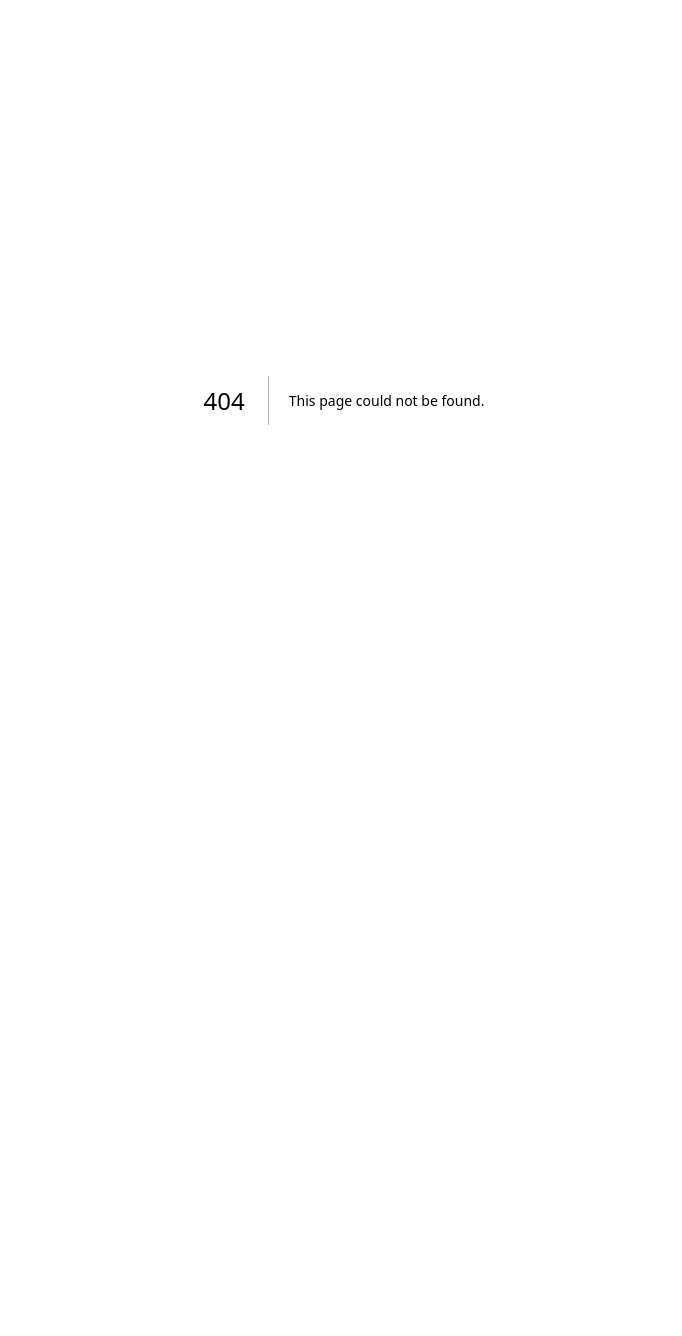
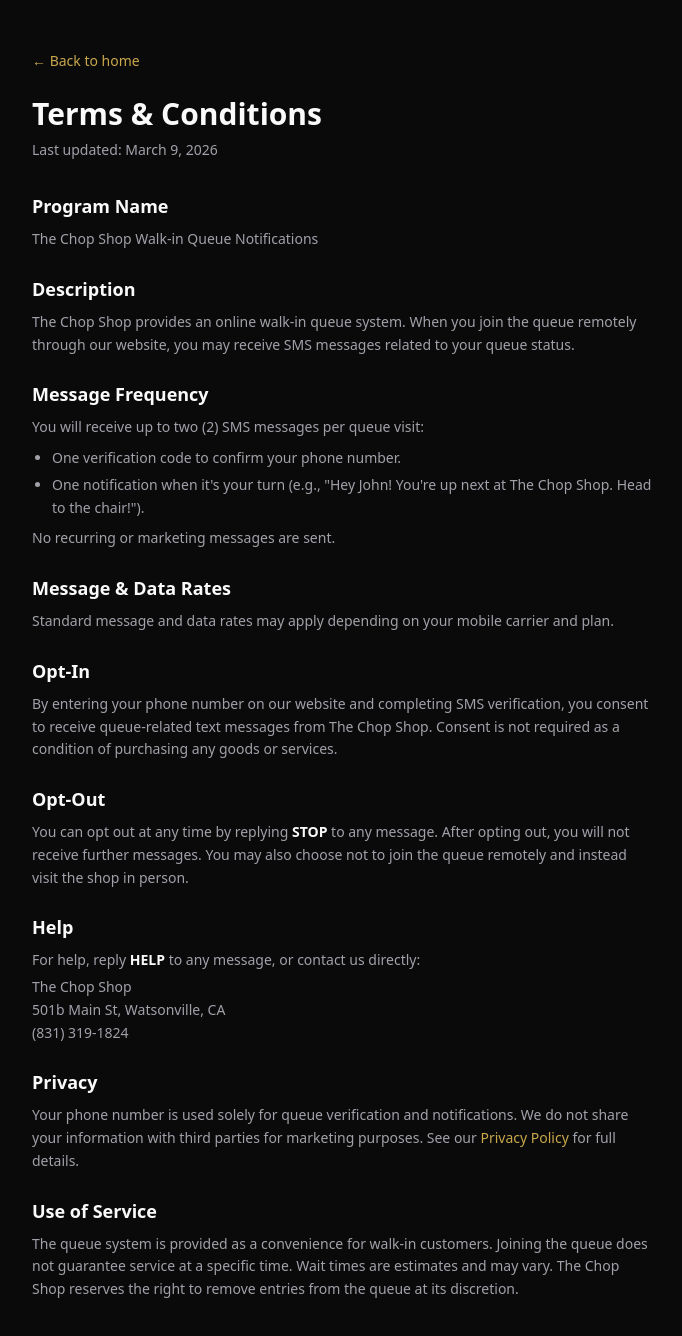
Before and after one commit to geesanchez/chopshop-walkins, a Next.js app: page /terms in a window 1280 px wide. Before the commit this address had no page. Shown: the top 1336 px of the page, without its empty margins (296-978 px from the left). Before the commit the page ends 800 px from the top, so only its background shows below. Built offline with nearby package versions, Linux system fonts and the light colour scheme.

Commit message:
Add privacy policy and terms pages for A2P 10DLC registration
Required by Twilio campaign registration for SMS notifications.
Covers data collection, SMS consent, opt-out (STOP/HELP), and
message frequency disclosures.

```diff
--- /dev/null
+++ b/src/app/privacy/page.tsx
@@ -0,0 +1,132 @@
+import Link from "next/link";
+import type { Metadata } from "next";
+
+export const metadata: Metadata = {
+  title: "Privacy Policy — The Chop Shop",
+  description: "Privacy policy for The Chop Shop walk-in queue system.",
+};
+
+export default function PrivacyPage() {
+  return (
+    <div className="min-h-screen bg-background text-foreground px-6 py-12 max-w-2xl mx-auto">
+      <Link href="/" className="text-gold hover:underline text-sm">
+        &larr; Back to home
+      </Link>
+
+      <h1 className="text-3xl font-bold mt-6 mb-2">Privacy Policy</h1>
+      <p className="text-sm text-muted-foreground mb-8">
+        Last updated: March 9, 2026
+      </p>
+
+      <div className="space-y-6 text-sm leading-relaxed text-muted-foreground">
+        <section>
+          <h2 className="text-lg font-semibold text-foreground mb-2">
+            Who We Are
+          </h2>
+          <p>
+            The Chop Shop is a barbershop located at 501b Main St, Watsonville,
+            CA. We operate an online walk-in queue system at
+            thechopshopwatsonville.com that allows customers to join our queue
+            remotely or in-store.
+          </p>
+        </section>
+
+        <section>
+          <h2 className="text-lg font-semibold text-foreground mb-2">
+            Information We Collect
+          </h2>
+          <p>When you use our queue system, we may collect:</p>
+          <ul className="list-disc pl-5 mt-2 space-y-1">
+            <li>
+              <strong className="text-foreground">Your first name</strong> — to
+              identify you in the queue and call you when it&apos;s your turn.
+            </li>
+            <li>
+              <strong className="text-foreground">Your phone number</strong>{" "}
+              (remote join only) — to verify your identity via SMS and notify
+              you when it&apos;s your turn.
+            </li>
+            <li>
+              <strong className="text-foreground">Service selected</strong> — to
+              estimate wait times.
+            </li>
+          </ul>
+        </section>
+
+        <section>
+          <h2 className="text-lg font-semibold text-foreground mb-2">
+            How We Use Your Information
+          </h2>
+          <ul className="list-disc pl-5 space-y-1">
+            <li>To manage your place in the walk-in queue.</li>
+            <li>
+              To send you a one-time SMS notification when it&apos;s your turn
+              (remote customers only).
+            </li>
+            <li>
+              To send a one-time SMS verification code to confirm your phone
+              number.
+            </li>
+          </ul>
+          <p className="mt-2">
+            We do <strong className="text-foreground">not</strong> use your
+            information for marketing, advertising, or promotional messages.
+          </p>
+        </section>
+
+        <section>
+          <h2 className="text-lg font-semibold text-foreground mb-2">
+            Data Retention
+          </h2>
+          <p>
+            Queue entries are automatically removed after your visit is
+            completed. We do not retain your phone number after your queue
+            session ends. Completed cut records (name, service, date) are kept
+            for internal analytics only.
+          </p>
+        </section>
+
+        <section>
+          <h2 className="text-lg font-semibold text-foreground mb-2">
+            Data Sharing
+          </h2>
+          <p>
+            We do not sell, share, or disclose your personal information to
+            third parties. SMS messages are sent through Twilio, our
+            communications provider, solely for the purpose of queue
+            notifications and phone verification.
+          </p>
+        </section>
+
+        <section>
+          <h2 className="text-lg font-semibold text-foreground mb-2">
+            SMS Messaging
+          </h2>
+          <p>
+            By joining the queue remotely, you consent to receive up to two SMS
+            messages per visit: one verification code and one notification when
+            it&apos;s your turn. Standard message and data rates may apply. No
+            recurring messages are sent.
+          </p>
+        </section>
+
+        <section>
+          <h2 className="text-lg font-semibold text-foreground mb-2">
+            Contact Us
+          </h2>
+          <p>
+            If you have questions about this privacy policy, contact us at the
+            shop:
+          </p>
+          <p className="mt-1">
+            The Chop Shop
+            <br />
+            501b Main St, Watsonville, CA
+            <br />
+            (831) 319-1824
+          </p>
+        </section>
+      </div>
+    </div>
+  );
+}
--- a/src/app/sitemap.ts
+++ b/src/app/sitemap.ts
@@ -14,5 +14,17 @@
       changeFrequency: "weekly",
       priority: 0.8,
     },
+    {
+      url: "https://queue.thechopshopwatsonville.com/privacy",
+      lastModified: new Date(),
+      changeFrequency: "yearly",
+      priority: 0.3,
+    },
+    {
+      url: "https://queue.thechopshopwatsonville.com/terms",
+      lastModified: new Date(),
+      changeFrequency: "yearly",
+      priority: 0.3,
+    },
   ];
 }
--- /dev/null
+++ b/src/app/terms/page.tsx
@@ -0,0 +1,139 @@
+import Link from "next/link";
+import type { Metadata } from "next";
+
+export const metadata: Metadata = {
+  title: "Terms & Conditions — The Chop Shop",
+  description: "Terms and conditions for The Chop Shop walk-in queue system.",
+};
+
+export default function TermsPage() {
+  return (
+    <div className="min-h-screen bg-background text-foreground px-6 py-12 max-w-2xl mx-auto">
+      <Link href="/" className="text-gold hover:underline text-sm">
+        &larr; Back to home
+      </Link>
+
+      <h1 className="text-3xl font-bold mt-6 mb-2">Terms &amp; Conditions</h1>
+      <p className="text-sm text-muted-foreground mb-8">
+        Last updated: March 9, 2026
+      </p>
+
+      <div className="space-y-6 text-sm leading-relaxed text-muted-foreground">
+        <section>
+          <h2 className="text-lg font-semibold text-foreground mb-2">
+            Program Name
+          </h2>
+          <p>The Chop Shop Walk-in Queue Notifications</p>
+        </section>
+
+        <section>
+          <h2 className="text-lg font-semibold text-foreground mb-2">
+            Description
+          </h2>
+          <p>
+            The Chop Shop provides an online walk-in queue system. When you join
+            the queue remotely through our website, you may receive SMS messages
+            related to your queue status.
+          </p>
+        </section>
+
+        <section>
+          <h2 className="text-lg font-semibold text-foreground mb-2">
+            Message Frequency
+          </h2>
+          <p>
+            You will receive up to two (2) SMS messages per queue visit:
+          </p>
+          <ul className="list-disc pl-5 mt-2 space-y-1">
+            <li>One verification code to confirm your phone number.</li>
+            <li>
+              One notification when it&apos;s your turn (e.g., &quot;Hey John!
+              You&apos;re up next at The Chop Shop. Head to the chair!&quot;).
+            </li>
+          </ul>
+          <p className="mt-2">
+            No recurring or marketing messages are sent.
+          </p>
+        </section>
+
+        <section>
+          <h2 className="text-lg font-semibold text-foreground mb-2">
+            Message &amp; Data Rates
+          </h2>
+          <p>
+            Standard message and data rates may apply depending on your mobile
+            carrier and plan.
+          </p>
+        </section>
+
+        <section>
+          <h2 className="text-lg font-semibold text-foreground mb-2">
+            Opt-In
+          </h2>
+          <p>
+            By entering your phone number on our website and completing SMS
+            verification, you consent to receive queue-related text messages
+            from The Chop Shop. Consent is not required as a condition of
+            purchasing any goods or services.
+          </p>
+        </section>
+
+        <section>
+          <h2 className="text-lg font-semibold text-foreground mb-2">
+            Opt-Out
+          </h2>
+          <p>
+            You can opt out at any time by replying <strong className="text-foreground">STOP</strong> to
+            any message. After opting out, you will not receive further messages.
+            You may also choose not to join the queue remotely and instead visit
+            the shop in person.
+          </p>
+        </section>
+
+        <section>
+          <h2 className="text-lg font-semibold text-foreground mb-2">
+            Help
+          </h2>
+          <p>
+            For help, reply <strong className="text-foreground">HELP</strong> to
+            any message, or contact us directly:
+          </p>
+          <p className="mt-1">
+            The Chop Shop
+            <br />
+            501b Main St, Watsonville, CA
+            <br />
+            (831) 319-1824
+          </p>
+        </section>
+
+        <section>
+          <h2 className="text-lg font-semibold text-foreground mb-2">
+            Privacy
+          </h2>
+          <p>
+            Your phone number is used solely for queue verification and
+            notifications. We do not share your information with third parties
+            for marketing purposes. See our{" "}
+            <Link href="/privacy" className="text-gold hover:underline">
+              Privacy Policy
+            </Link>{" "}
+            for full details.
+          </p>
+        </section>
+
+        <section>
+          <h2 className="text-lg font-semibold text-foreground mb-2">
+            Use of Service
+          </h2>
+          <p>
+            The queue system is provided as a convenience for walk-in customers.
+            Joining the queue does not guarantee service at a specific time.
+            Wait times are estimates and may vary. The Chop Shop reserves the
+            right to remove entries from the queue at its discretion.
+          </p>
+        </section>
+      </div>
+    </div>
+  );
+}
```
